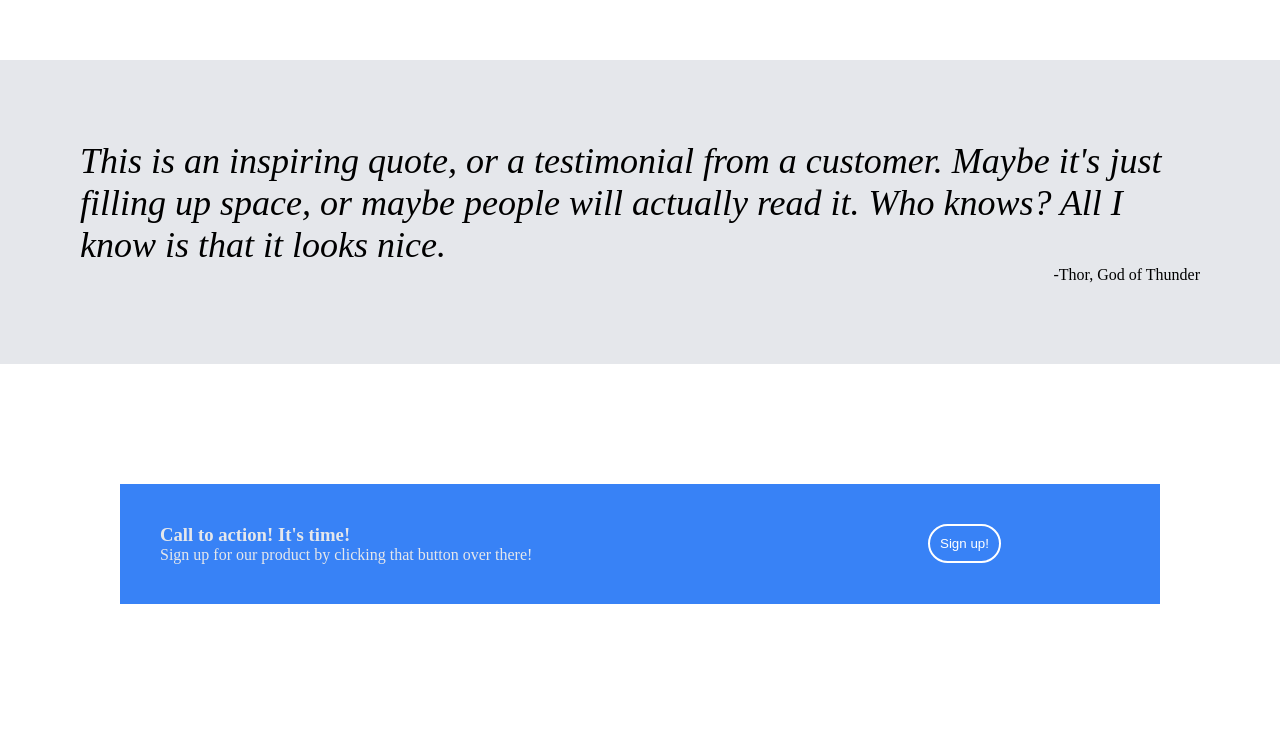
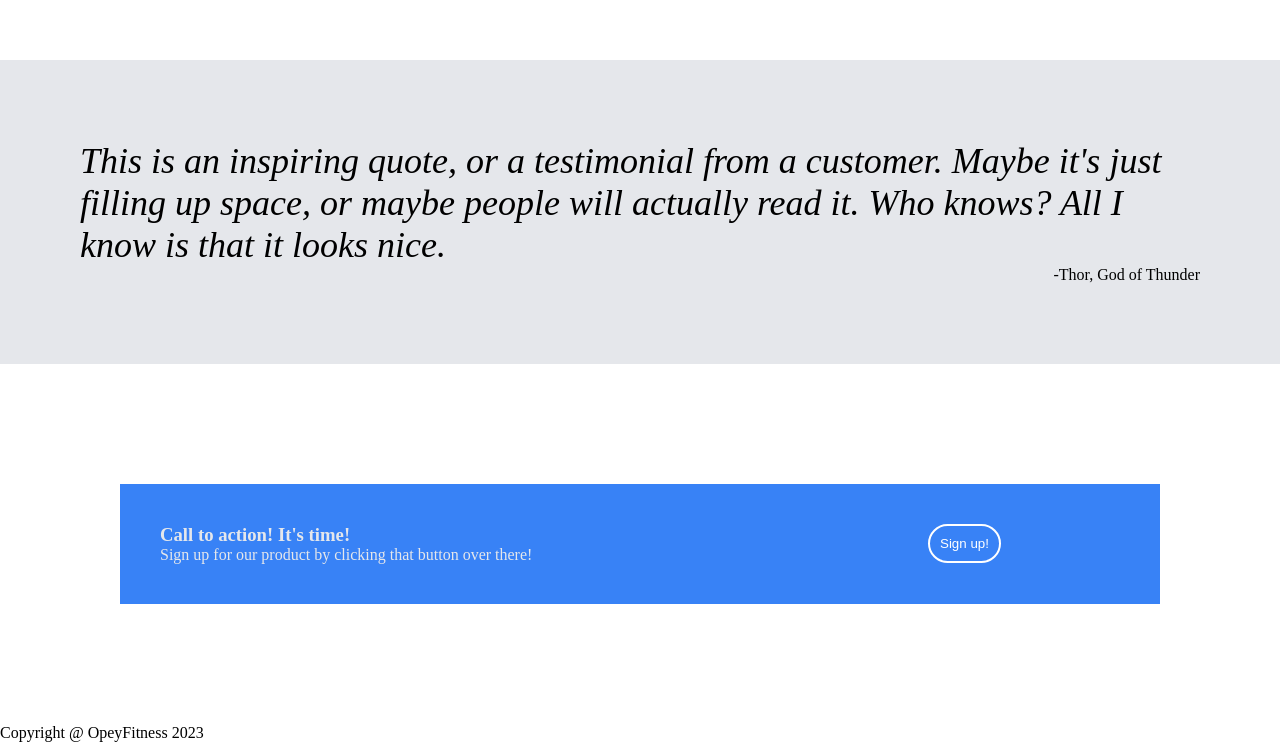
Before and after one commit to Opeycode/opeyfitness, a plain HTML site: page index.html in a window 1280 px wide. Shown: the part 711-1453 px from the top of the page. Drawn offline with Linux system fonts and the light colour scheme.

Commit message:
added footer

```diff
--- a/index.html
+++ b/index.html
@@ -87,7 +87,9 @@
         </div>
     </div>
 
-
+    <div class="footer">
+        <p>Copyright @ OpeyFitness 2023</p>
+    </div>
 
 </body>
 
```
